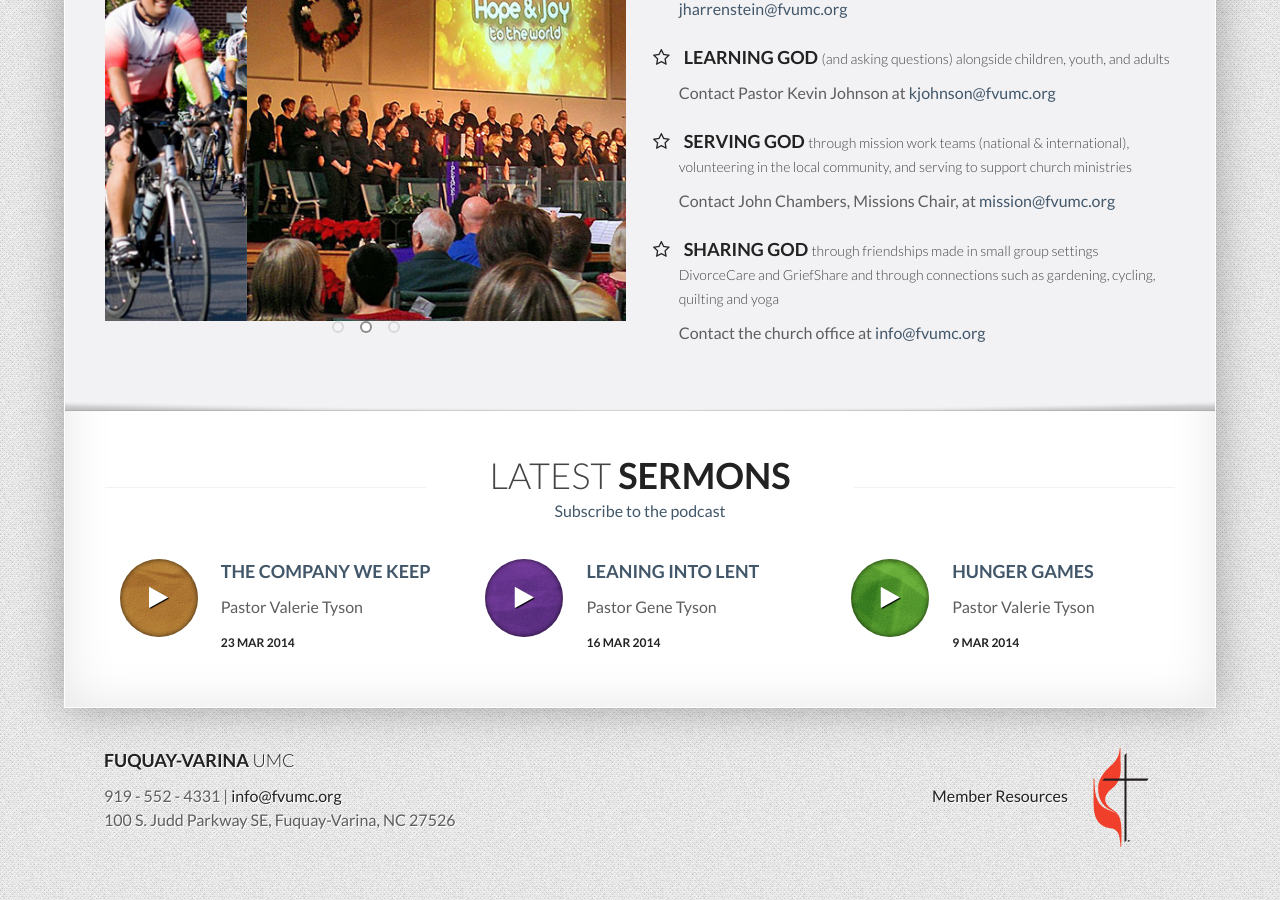
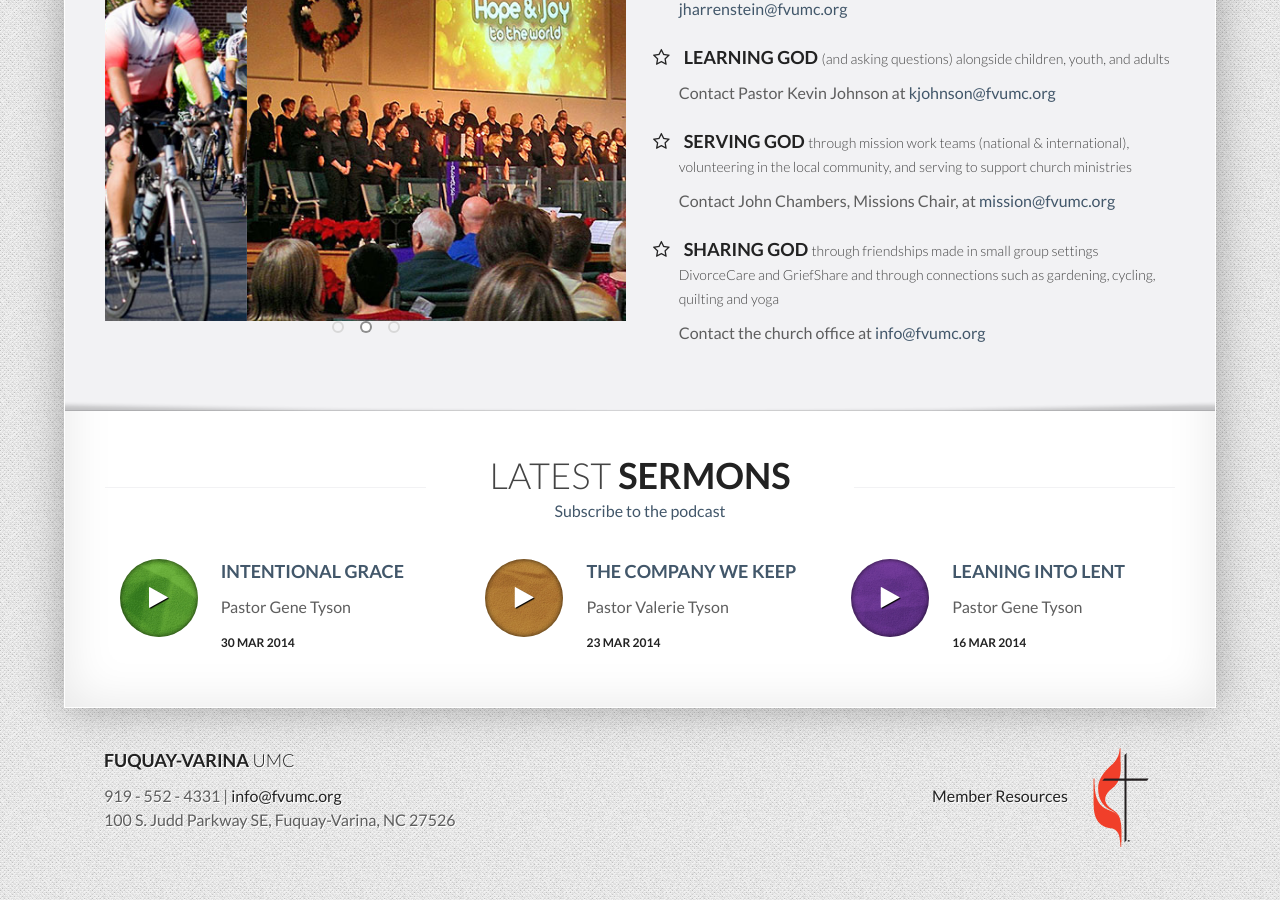
Before and after one commit to fvumc/fvumc.github.io, a Jekyll site: the page built from index.html, in a window 1280 px wide and 900 px high, scrolled down 2874 px. Built offline with Jekyll 4.4.1, drawn with Linux system fonts in a browser that asks for light colours; Markdown is read by kramdown in place of the engine named in the settings.

Commit message:
Update index.html

```diff
--- a/index.html
+++ b/index.html
@@ -242,6 +242,32 @@ title: Fuquay-Varina United Methodist Church
               <div class="row-fluid">
                 <div class="span4">
                   <div class="round-box box-small">
+                    <a class="box-inner" href="http://audio.fvumc.org/03-30-2014_Intentional_Grace.mp3">
+                      <img alt="some image" class="img-circle" src="images/Color-Block-Lime.jpg">
+                      <i class='icon-play'></i>
+                    </a>
+                  </div>
+                </div>
+                <div class="span8">
+                  <h3>
+                    <a href="http://audio.fvumc.org/03-30-2014_Intentional_Grace.mp3">
+                      Intentional Grace
+                    </a>
+                  </h3>
+                  <p>
+                    Pastor Gene Tyson
+                  </p>
+                    <h5>
+                    30 Mar 2014
+                  </h5>
+                </div>
+              </div>
+            </li>
+
+            <li class="span4">
+              <div class="row-fluid">
+                <div class="span4">
+                  <div class="round-box box-small">
                     <a class="box-inner" href="http://audio.fvumc.org/03_23_2014_The_Company_He_Keeps.mp3">
                       <img alt="some image" class="img-circle" src="images/Color-Block-Orange.jpg">
                       <i class='icon-play'></i>
@@ -290,32 +316,6 @@ title: Fuquay-Varina United Methodist Church
               </div>
             </li>
 
-            <li class="span4">
-              <div class="row-fluid">
-                <div class="span4">
-                  <div class="round-box box-small">
-                    <a class="box-inner" href="http://audio.fvumc.org/03_09_2014_Hunger_Games.mp3">
-                      <img alt="some image" class="img-circle" src="images/Color-Block-Lime.jpg">
-                      <i class='icon-play'></i>
-                    </a>
-                  </div>
-                </div>
-                <div class="span8">
-                  <h3>
-                    <a href="http://audio.fvumc.org/03_09_2014_Hunger_Games.mp3">
-                      Hunger Games
-                    </a>
-                  </h3>
-                  <p>
-                    Pastor Valerie Tyson
-                  </p>
-                    <h5>
-                    9 Mar 2014
-                  </h5>
-                </div>
-              </div>
-            </li>
-
           </ul>
         </div>
       </section>
```
